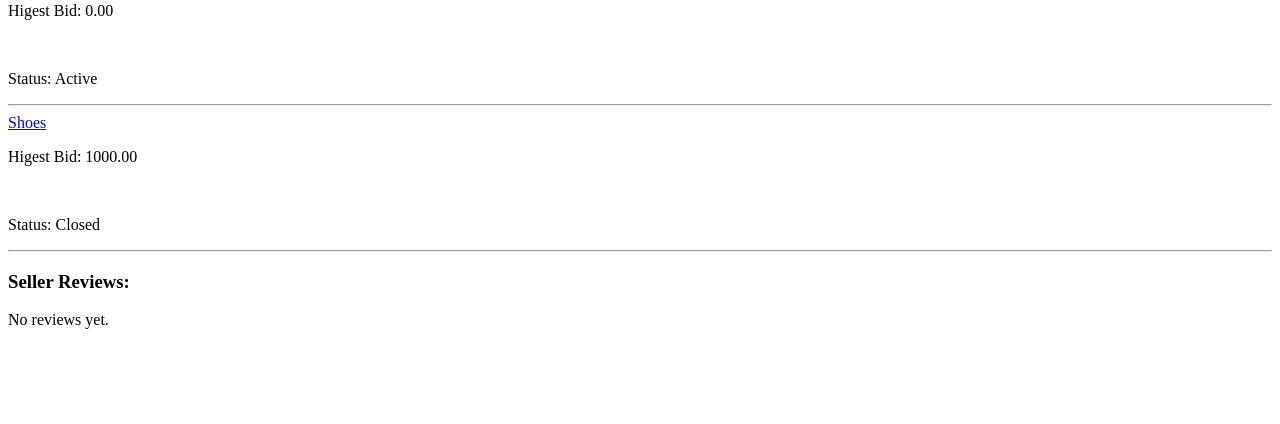
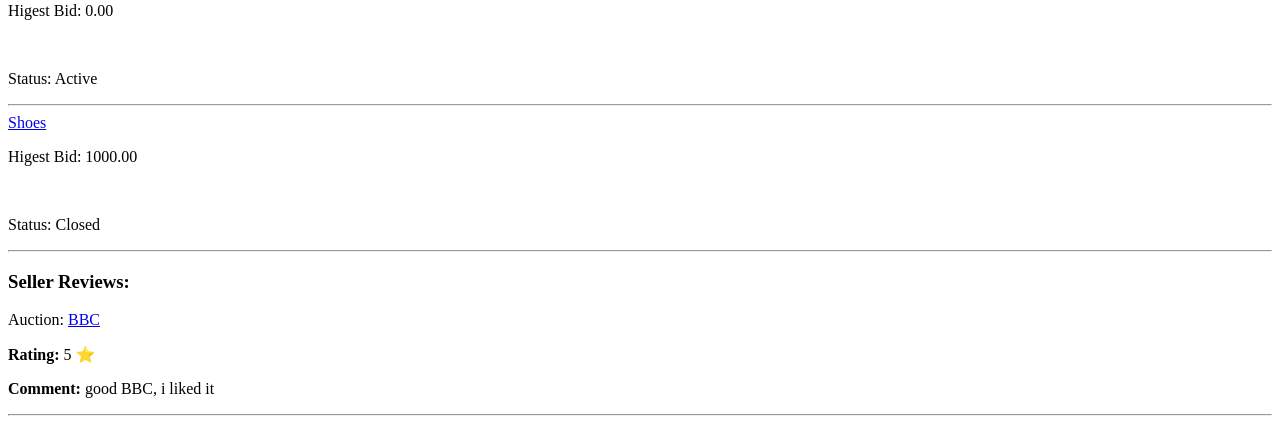
Before and after one commit to crumples06/Online-Auction-System, a Django app: page /profile/1/ in a window 1280 px wide. Shown: the part 591-1015 px from the top of the page. Before the commit the page ends 920 px from the top, so only its background shows below. Run offline with Django 5.2, Linux system fonts and the light colour scheme; data comes from the database, SQL or seed files in the repository; both versions use the stored data as it was after the commit.

Commit message:
Added the button to make payment and a button to confirm delivery, fixed the review system

```diff
--- a/Online_Auction/settings.py
+++ b/Online_Auction/settings.py
@@ -138,3 +138,6 @@ EMAIL_PORT = 587
 EMAIL_USE_TLS = True
 EMAIL_HOST_USER = 'tanishmicrosoft123@gmail.com'
 EMAIL_HOST_PASSWORD = 'tskm kdey vrix ocpn'
+
+TIME_ZONE = 'Asia/Kolkata'
+USE_TZ = True
--- a/auction/models.py
+++ b/auction/models.py
@@ -39,6 +39,9 @@ class Auction(models.Model):
     status = models.CharField(max_length=15, blank=True, null=True)
     higest_bid = models.DecimalField(decimal_places=2, default=0.0, max_digits=15)
     winner = models.ForeignKey(User, on_delete=models.SET_NULL, null=True, blank=True, related_name='auction_won')
+    is_paid = models.BooleanField(default=False)
+    is_delivered = models.BooleanField(default=False)
+    buyer_confirmed = models.BooleanField(default=False)
 
     def __str__(self):
         return self.product.name
--- a/auction/urls.py
+++ b/auction/urls.py
@@ -17,7 +17,9 @@ urlpatterns = [
     path('watchlist/add/<str:pk>', views.add_to_watchlist, name='add_to_watchlist'),
     path('watchlist/remove/<str:pk>', views.remove_from_watchlist, name='remove_from_watchlist'),
     path('watchlist/', views.watchlist, name='watchlist'),
-    path('user/<int:user_id>/won-auctions/', views.won_auctions, name='won_auctions')
+    path('user/<int:user_id>/won-auctions/', views.won_auctions, name='won_auctions'),
+    path('auction/<int:auction_id>/pay/', views.make_payment, name='make_payment'),
+    path('auction/<int:auction_id>/confirm/', views.confirm_delivery, name='confirm_delivery'),
 
 ]
 
--- a/auction/views.py
+++ b/auction/views.py
@@ -193,7 +193,7 @@ def userProfile(request, pk):
     seller = get_object_or_404(AuctionUser, user=user)
     reviews = Review.objects.filter(seller=user).order_by('-created_at')
     auction = user.auction_selling.all().order_by('-start_time')
-    context = {'user':user, 'auction':auction, 'review':reviews, 'seller':seller}
+    context = {'user':user, 'auction':auction, 'reviews':reviews, 'seller':seller}
     return render(request, 'profile.html', context)
 
 
@@ -221,3 +221,41 @@ def won_auctions(request, user_id):
     won_auctions = Auction.objects.filter(winner=request.user, end_time__lte=now())
     context = {'won_auctions': won_auctions}
     return render(request, 'won_auctions.html', context)
+
+@login_required
+def confirm_delivery(request, auction_id):
+    auction = get_object_or_404(Auction, id=auction_id)
+
+    if auction.winner != request.user or not auction.is_paid:
+        messages.error(request, "You can't confirm this delivery.")
+        return redirect('item', pk=auction_id)
+
+    if request.method == 'POST':
+        auction.is_delivered = True
+        auction.save()
+        messages.success(request, "Delivery confirmed. Thank you!")
+        return redirect('item', pk=auction_id)
+
+    return redirect('item', pk=auction_id)
+
+
+
+@login_required
+def make_payment(request, auction_id):
+    auction = get_object_or_404(Auction, id=auction_id)
+
+    if auction.winner != request.user:
+        messages.error(request, "You are not authorized to make this payment.")
+        return redirect('item', pk=auction_id)
+
+    if auction.end_time > now():
+        messages.error(request, "Auction has not ended yet.")
+        return redirect('item', pk=auction_id)
+
+    if request.method == 'POST':
+        auction.is_paid = True
+        auction.save()
+        messages.success(request, "Payment successful!")
+        return redirect('item', pk=auction_id)
+
+    return redirect('item', pk=auction_id)
--- a/templates/profile.html
+++ b/templates/profile.html
@@ -26,7 +26,8 @@
     <div>
         <h3>Seller Reviews:</h3>
         {% for review in reviews %}
-            <p><strong>Rating:</strong> {{ review.rating }}/5</p>
+            <p>Auction: <a href='/item/{{review.auction.id}}'>{{review.auction}}</a> </p>
+            <p><strong>Rating:</strong> {{ review.rating }} ⭐</p>
             <p><strong>Comment:</strong> {{ review.comment }}</p>
             <hr>
             {% empty %}
```
Also changed, not shown: templates/item.html (+25 -2 lines), auction/migrations/0014_auction_buyer_confirmed_auction_is_delivered_and_more.py (added), db.sqlite3, media/product_images/shoes1_xEdxIOA.jpg (added), 1 other file.
